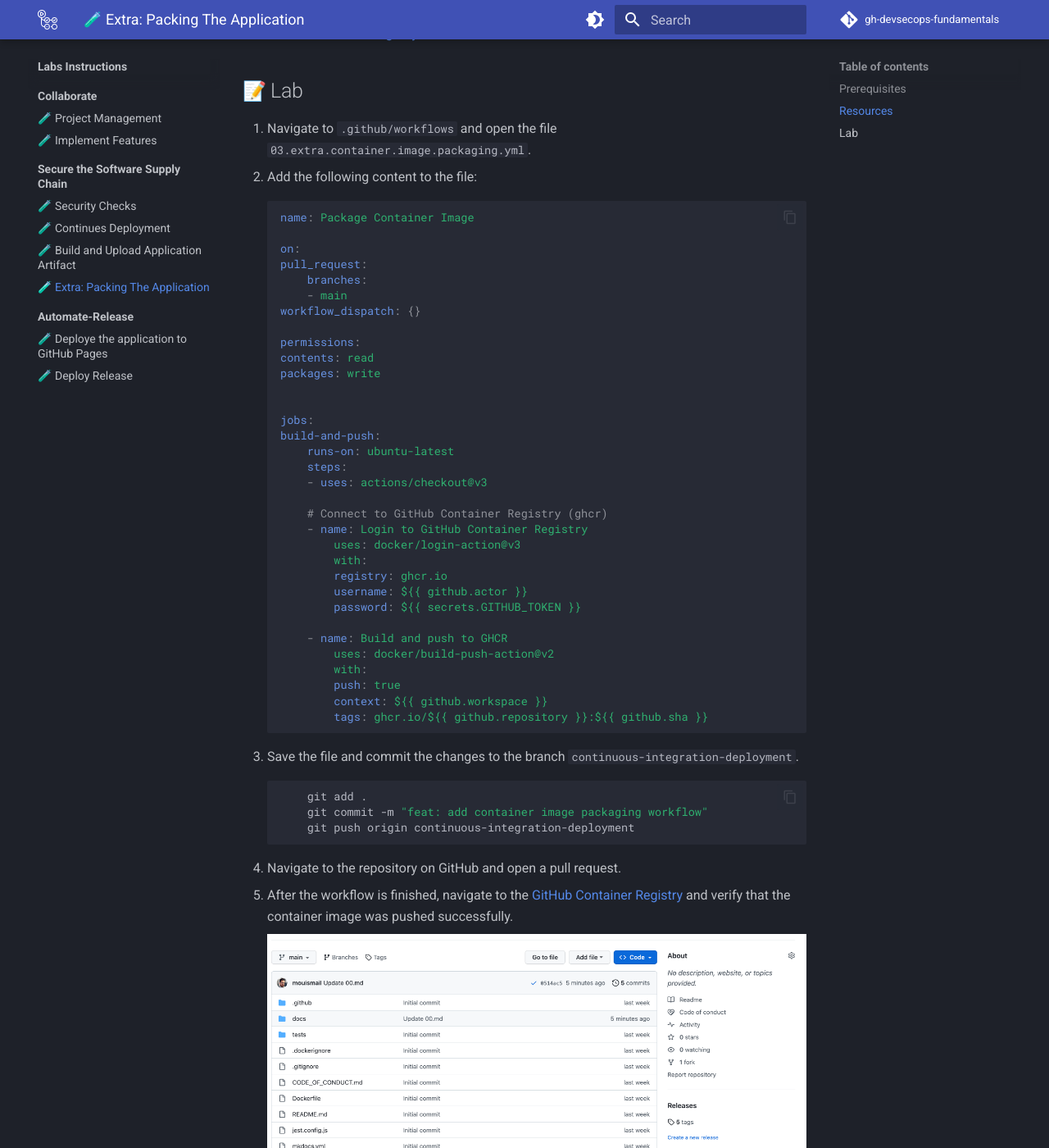
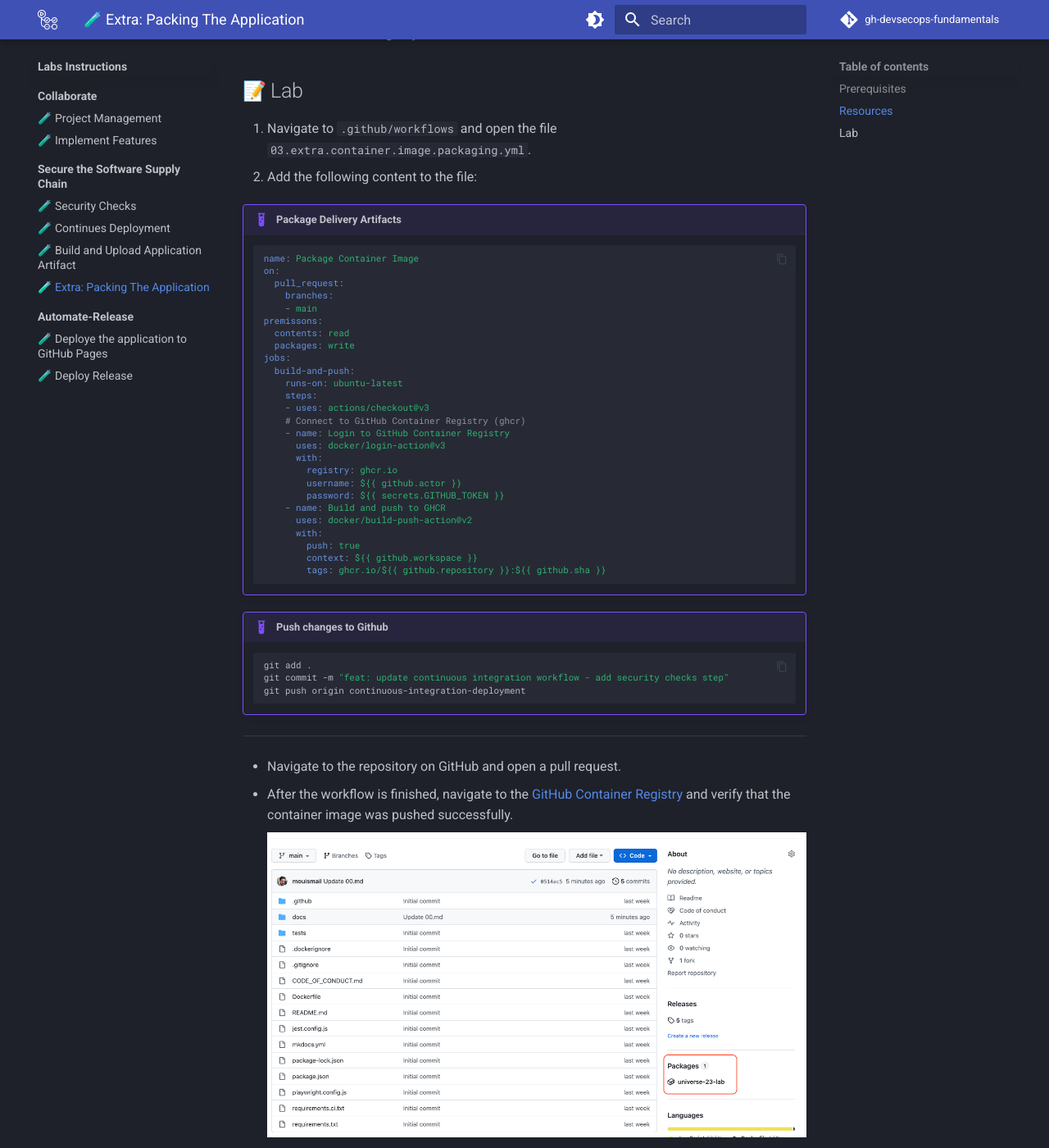
Before and after one commit to githubuniverseworkshops/github-devsecops-fundamentals, an MkDocs documentation site: the page built from docs/Labs-Instructions/02.Secure-Software-Supply-Chain/02-extra.md, in a window 1280 px wide and 1400 px high, scrolled down 772 px. Shown: the whole window at 82% size. Built offline with MkDocs 1.6.1 and Material for MkDocs 9.7.7, drawn with Linux system fonts in a browser that asks for light colours; emoji names are drawn with the system emoji font; comment, search, counter and statistics services are not loaded.

Commit message:
Update 02-extra.md

````diff
--- a/docs/Labs-Instructions/02.Secure-Software-Supply-Chain/02-extra.md
+++ b/docs/Labs-Instructions/02.Secure-Software-Supply-Chain/02-extra.md
@@ -24,52 +24,44 @@
 
 1. Navigate to `.github/workflows` and open the file `03.extra.container.image.packaging.yml`.
 2. Add the following content to the file:
-
-    ``` yaml
-    name: Package Container Image
-
-    on:
-    pull_request:
-        branches:
-        - main
-    workflow_dispatch: {}
-
-    permissions:
-    contents: read
-    packages: write
-
-
-    jobs:
-    build-and-push:
-        runs-on: ubuntu-latest
-        steps:
-        - uses: actions/checkout@v3
-
-        # Connect to GitHub Container Registry (ghcr)
-        - name: Login to GitHub Container Registry
+!!! example "Package Delivery Artifacts"
+      ``` yaml
+      name: Package Container Image
+      on:
+        pull_request:
+          branches:
+          - main
+      premissons:
+        contents: read
+        packages: write
+      jobs:
+        build-and-push:
+          runs-on: ubuntu-latest
+          steps:
+          - uses: actions/checkout@v3
+          # Connect to GitHub Container Registry (ghcr)
+          - name: Login to GitHub Container Registry
             uses: docker/login-action@v3
             with:
-            registry: ghcr.io
-            username: ${{ github.actor }}
-            password: ${{ secrets.GITHUB_TOKEN }}
-
-        - name: Build and push to GHCR
+              registry: ghcr.io
+              username: ${{ github.actor }}
+              password: ${{ secrets.GITHUB_TOKEN }}
+          - name: Build and push to GHCR
             uses: docker/build-push-action@v2
             with:
-            push: true
-            context: ${{ github.workspace }}
-            tags: ghcr.io/${{ github.repository }}:${{ github.sha }}
-    ```
+              push: true
+              context: ${{ github.workspace }}
+              tags: ghcr.io/${{ github.repository }}:${{ github.sha }}
+      ```
+!!! example "Push changes to Github"
+       ``` bash
+       git add .
+       git commit -m "feat: update continuous integration workflow - add security checks step"
+       git push origin continuous-integration-deployment
+       ```
 
-3. Save the file and commit the changes to the branch `continuous-integration-deployment`.
-
-    ``` bash
-        git add .
-        git commit -m "feat: add container image packaging workflow"
-        git push origin continuous-integration-deployment
-    ```
-
-4. Navigate to the repository on GitHub and open a pull request.
-5. After the workflow is finished, navigate to the [GitHub Container Registry](https://docs.github.com/en/packages/guides/about-github-container-registry) and verify that the container image was pushed successfully.
+---
+- Navigate to the repository on GitHub and open a pull request.
+- After the workflow is finished, navigate to the [GitHub Container Registry](https://docs.github.com/en/packages/guides/about-github-container-registry) and verify that the container image was pushed successfully.
 
     ![packages](../../assets/img/packages.png)
````
